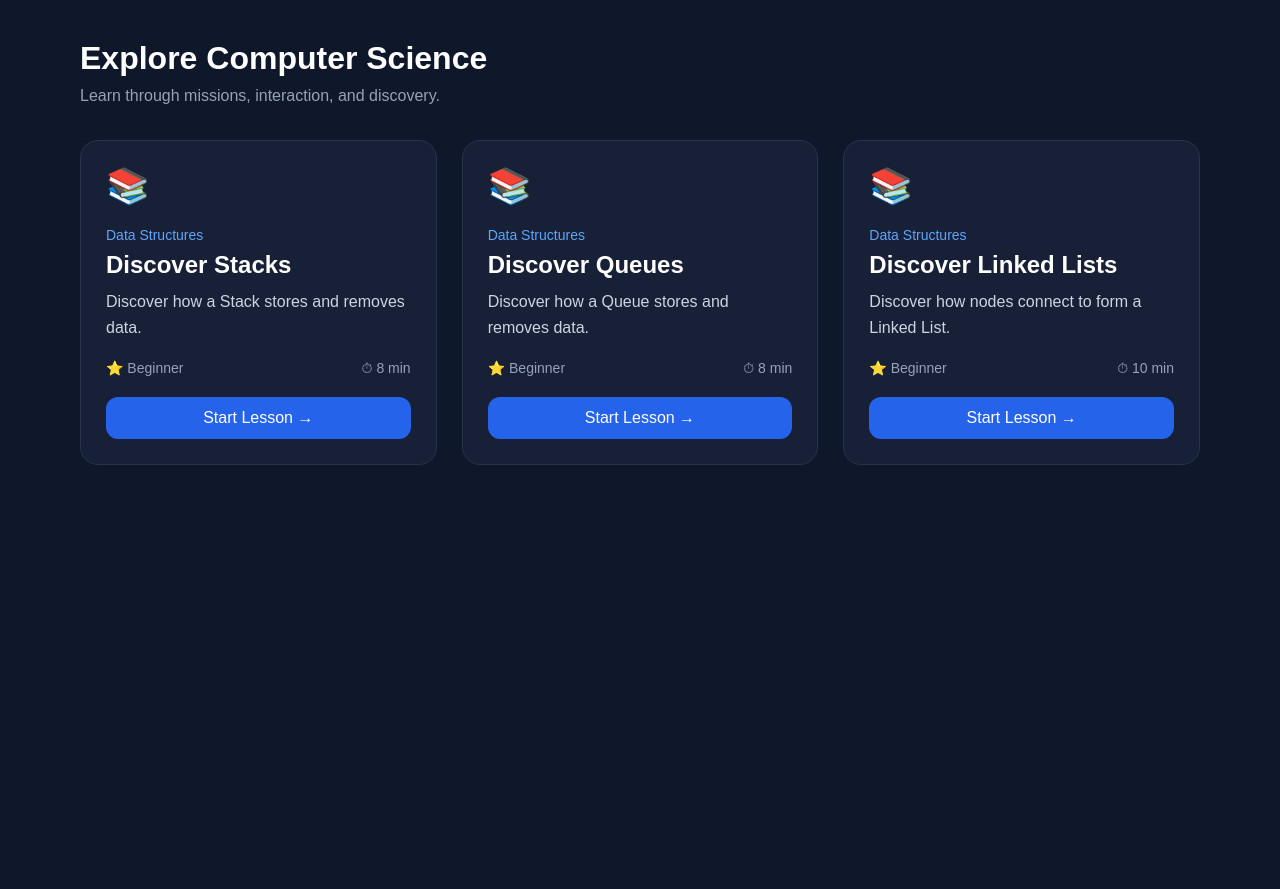
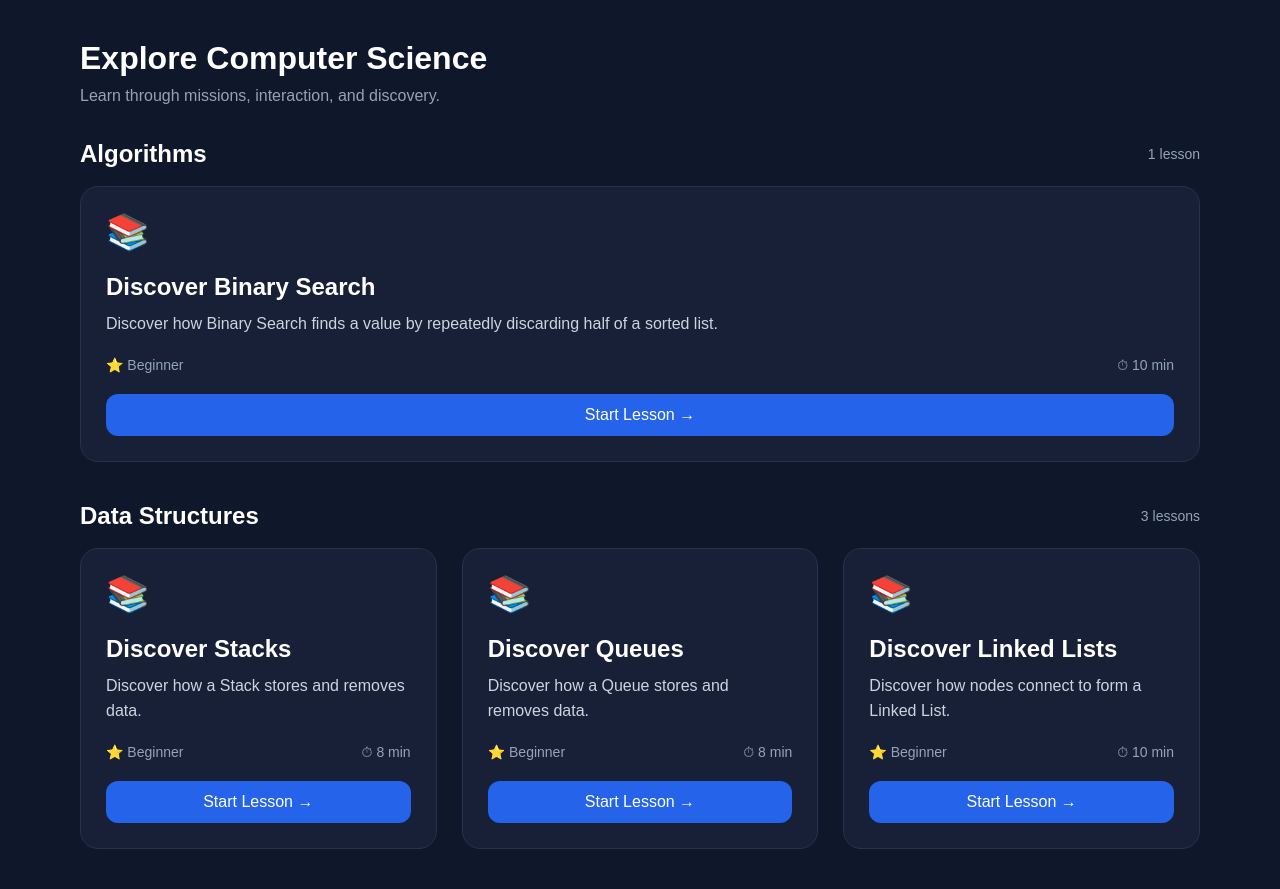
Before and after one commit to python627/visualcs, a Flask app: page / in a window 1280 px wide. Shown: the part 79-968 px from the top of the page. Before the commit the page ends 544 px from the top, so only its background shows below. Run offline with Flask 3, Linux system fonts and the light colour scheme.

Commit message:
add interactive binary search lesson

```diff
--- a/app.py
+++ b/app.py
@@ -14,11 +14,11 @@ lesson_registry = LessonRegistry()
 @app.route("/")
 def home():
 
-    lessons = lesson_registry.get_all_lessons()
+    subjects = lesson_registry.get_lessons_by_subject()
 
     return render_template(
         "library.html",
-        lessons=lessons
+        subjects=subjects
     )
 
 
--- a/engine/lesson_Registry.py
+++ b/engine/lesson_Registry.py
@@ -88,3 +88,20 @@ class LessonRegistry:
 
 
         return lessons
+
+
+    def get_lessons_by_subject(self):
+
+        subjects = {}
+
+        for lesson in self.get_all_lessons():
+
+            subject = lesson["subject"]
+
+            if subject not in subjects:
+                subjects[subject] = []
+
+            subjects[subject].append(lesson)
+
+
+        return dict(sorted(subjects.items()))
--- /dev/null
+++ b/lessons/algorithms/binary-search.json
@@ -0,0 +1,69 @@
+{
+    "id": "binary-search",
+    "subject": "Algorithms",
+    "topic": "Binary Search",
+    "title": "Discover Binary Search",
+    "description": "Discover how Binary Search finds a value by repeatedly discarding half of a sorted list.",
+    "difficulty": "Beginner",
+    "estimated_time": "10 min",
+
+    "mission": {
+        "title": "Find the Hidden Number",
+        "description": "Use the middle value to narrow a sorted search area."
+    },
+
+    "playground": {
+        "type": "binary-search",
+        "values": [10, 20, 30, 40, 50, 60, 70],
+        "target": 60,
+        "controls": [
+            { "id": "next-step", "label": "NEXT STEP", "operation": "next-step" }
+        ],
+        "actions": [
+            { "label": "Check the middle", "operation": "check-middle" },
+            { "label": "Eliminate half", "operation": "eliminate-half" },
+            { "label": "Check the new middle", "operation": "check-middle" },
+            { "label": "Find the target", "operation": "find-target" }
+        ]
+    },
+
+    "quiz": {
+        "question": "Why is Binary Search faster than checking every element?",
+        "options": [
+            "It discards about half of the remaining values at each step.",
+            "It checks every value at the same time.",
+            "It only works with one number."
+        ],
+        "correct": 0
+    },
+
+    "discovery": {
+        "title": "Halve the Search Area",
+        "summary": "Binary Search compares the middle value, then removes the half that cannot contain the target."
+    },
+
+    "notes": {
+        "sections": [
+            {
+                "title": "What is Binary Search?",
+                "content": "Binary Search finds a target by repeatedly checking the middle of a list."
+            },
+            {
+                "title": "Why sorted matters",
+                "content": "The values must be sorted so a middle comparison tells us which half to discard."
+            },
+            {
+                "title": "Using the middle",
+                "content": "If the target is larger, search the right half. If it is smaller, search the left half."
+            },
+            {
+                "title": "Time complexity",
+                "content": "Binary Search runs in O(log n) time because the remaining search area is cut roughly in half each step."
+            },
+            {
+                "title": "Simple example",
+                "content": "To find 60, compare it with 40 first. Since 60 is larger, discard the values up to 40 and check the new middle."
+            }
+        ]
+    }
+}
--- a/static/css/layout.css
+++ b/static/css/layout.css
@@ -56,6 +56,38 @@ progress{
 .library-header p{
 
     color:#94a3b8;
+
+}
+
+.subject-section + .subject-section{
+
+    margin-top:40px;
+
+}
+
+.subject-header{
+
+    display:flex;
+
+    justify-content:space-between;
+
+    align-items:center;
+
+    margin-bottom:18px;
+
+}
+
+.subject-header h2{
+
+    font-size:24px;
+
+}
+
+.subject-header span{
+
+    color:#94a3b8;
+
+    font-size:14px;
 
 }
 
--- a/templates/index.html
+++ b/templates/index.html
@@ -164,6 +164,8 @@
 
 <script src="{{ url_for('static', filename='js/engine/linked_list_playground.js') }}"></script>
 
+<script src="{{ url_for('static', filename='js/engine/binary_search_playground.js') }}"></script>
+
 <script src="{{ url_for('static', filename='js/app.js') }}"></script>
 </body>
 </html>
--- a/templates/library.html
+++ b/templates/library.html
@@ -40,6 +40,18 @@
     </div>
 
 
+    {% for subject, lessons in subjects.items() %}
+
+    <section class="subject-section">
+
+        <div class="subject-header">
+
+            <h2>{{ subject }}</h2>
+
+            <span>{{ lessons|length }} lesson{% if lessons|length != 1 %}s{% endif %}</span>
+
+        </div>
+
         <div class="lesson-grid">
 
             {% for lesson in lessons %}
@@ -51,10 +63,6 @@
             </div>
 
             <div class="lesson-content">
-
-                <div class="lesson-subject">
-                    {{ lesson.subject }}
-                </div>
 
                 <h3>
                     {{ lesson.title }}
@@ -95,6 +103,10 @@
 
         </div>
 
+    </section>
+
+    {% endfor %}
+
 </main>
 
 </body>
```
Also changed, not shown: static/css/components.css (+66 -0 lines), static/js/engine/binary_search_playground.js (added, +144 -0 lines). Lines whose indentation alone changed are shown as unchanged.
